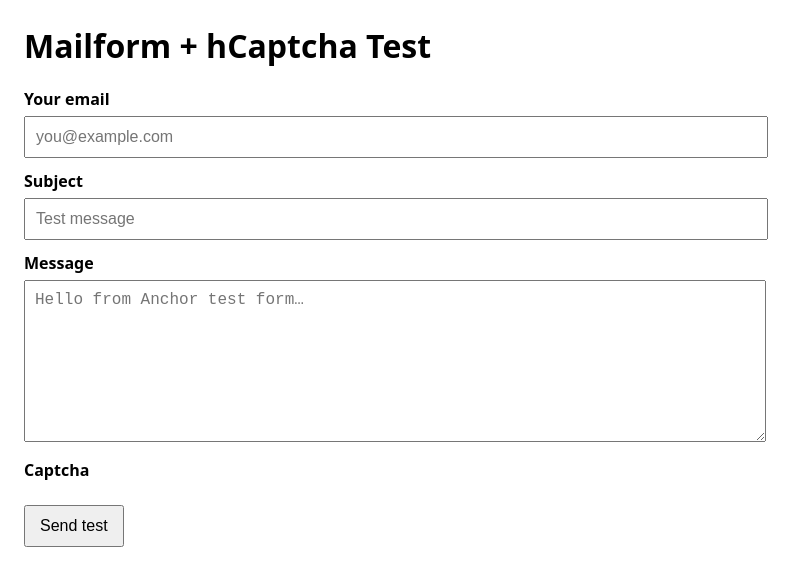
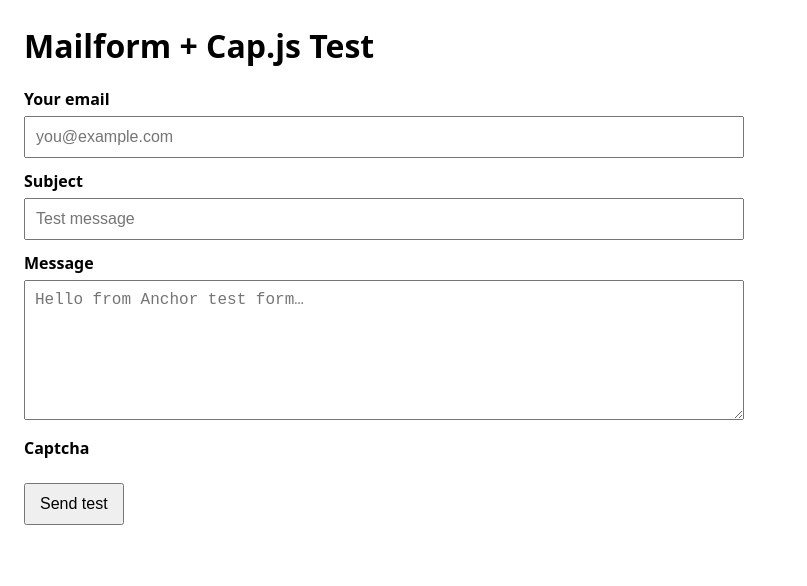
Before and after one commit to DylanBillson/anchor-website, a Jekyll site: the page test-contact.html, which Jekyll copies as it is, in a window 1280 px wide. Shown: the top 586 px of the page, without its empty margins (0-807 px from the left). Built offline with Jekyll 4.4.1, drawn with Linux system fonts in a browser that asks for light colours; a script that is not in the unit is left out.

Commit message:
fix: update contact form to use Cap.js for captcha and improve styling

```diff
--- a/test-contact.html
+++ b/test-contact.html
@@ -3,24 +3,64 @@
 <head>
   <meta charset="utf-8" />
   <meta name="viewport" content="width=device-width, initial-scale=1" />
-  <title>Mailform + hCaptcha Test</title>
+  <title>Mailform + Cap.js Test</title>
   <style>
-    body { font-family: system-ui, -apple-system, Segoe UI, Arial, sans-serif; margin: 24px; max-width: 720px; }
-    label { display:block; margin: 12px 0 6px; font-weight: 600; }
-    input, textarea { width: 100%; padding: 10px; font-size: 16px; }
-    textarea { min-height: 140px; }
-    button { margin-top: 14px; padding: 10px 14px; font-size: 16px; cursor: pointer; }
-    .msg { margin-top: 14px; padding: 12px; border-radius: 10px; display:none; }
-    .ok { background: #e8f7ee; }
-    .err { background: #fdeaea; }
-    .captcha-wrap { margin-top: 10px; }
+    body {
+      font-family: system-ui, -apple-system, Segoe UI, Arial, sans-serif;
+      margin: 24px;
+      max-width: 720px;
+    }
+
+    label {
+      display: block;
+      margin: 12px 0 6px;
+      font-weight: 600;
+    }
+
+    input,
+    textarea {
+      width: 100%;
+      padding: 10px;
+      font-size: 16px;
+      box-sizing: border-box;
+    }
+
+    textarea {
+      min-height: 140px;
+    }
+
+    button {
+      margin-top: 14px;
+      padding: 10px 14px;
+      font-size: 16px;
+      cursor: pointer;
+    }
+
+    .msg {
+      margin-top: 14px;
+      padding: 12px;
+      border-radius: 10px;
+      display: none;
+    }
+
+    .ok {
+      background: #e8f7ee;
+    }
+
+    .err {
+      background: #fdeaea;
+    }
+
+    .captcha-wrap {
+      margin-top: 10px;
+    }
   </style>
 
-  <script src="https://js.hcaptcha.com/1/api.js" async defer></script>
+  <script src="https://cdn.jsdelivr.net/npm/@cap.js/widget"></script>
 </head>
 
 <body>
-  <h1>Mailform + hCaptcha Test</h1>
+  <h1>Mailform + Cap.js Test</h1>
 
   <form id="contactForm">
     <label for="from">Your email</label>
@@ -30,13 +70,14 @@
     <input id="subject" name="subject" type="text" placeholder="Test message" required />
 
     <label for="body">Message</label>
-    <!-- ✅ Mailform needs "body" -->
     <textarea id="body" name="body" placeholder="Hello from Anchor test form…" required></textarea>
 
     <label>Captcha</label>
     <div class="captcha-wrap">
-      <div class="h-captcha" data-sitekey="14d48452-74be-4eac-8d00-a7f60d36243a"></div>
-      <!-- hCaptcha auto-adds textarea[name="h-captcha-response"] -->
+      <cap-widget
+        id="capWidget"
+        data-cap-api-endpoint="https://captcha.galassify.co.uk/355f619e41/">
+      </cap-widget>
     </div>
 
     <button id="submitBtn" type="submit">Send test</button>
@@ -46,21 +87,28 @@
   </form>
 
   <script>
-    const MAILFORM_ENDPOINT_URL = "https://mail.galassify.co.uk/testanchor";
+    const MAILFORM_ENDPOINT_URL = "https://mail.billson.info/testanchor";
 
     const form = document.getElementById("contactForm");
     const submitBtn = document.getElementById("submitBtn");
     const okMsg = document.getElementById("okMsg");
     const errMsg = document.getElementById("errMsg");
+    const capWidget = document.getElementById("capWidget");
 
     function showOk() {
       errMsg.style.display = "none";
       okMsg.style.display = "block";
     }
+
     function showErr(text) {
       okMsg.style.display = "none";
       errMsg.textContent = text;
       errMsg.style.display = "block";
+    }
+
+    function getCapToken() {
+      const tokenInput = form.querySelector('input[name="cap-token"], textarea[name="cap-token"]');
+      return tokenInput ? tokenInput.value : "";
     }
 
     form.addEventListener("submit", async (e) => {
@@ -92,7 +140,10 @@
 
         showOk();
         form.reset();
-        if (window.hcaptcha) window.hcaptcha.reset();
+
+        if (capWidget && typeof capWidget.reset === "function") {
+          capWidget.reset();
+        }
       } catch (err) {
         showErr(err?.message || "Unknown error");
       } finally {
```
Also changed, not shown: other parts of test-contact.html (+1 -1 lines).
